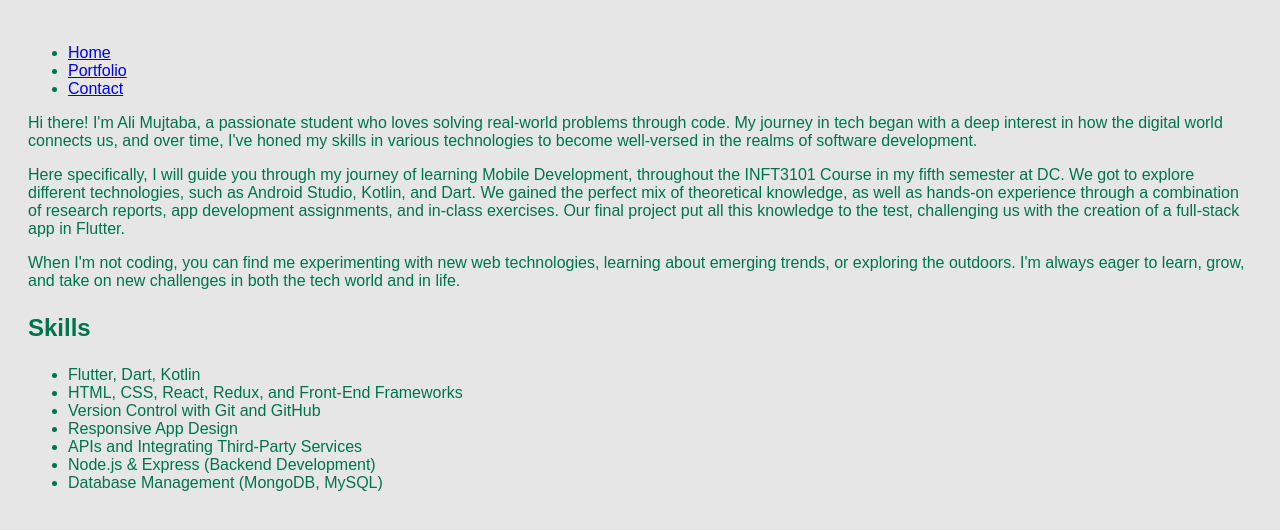
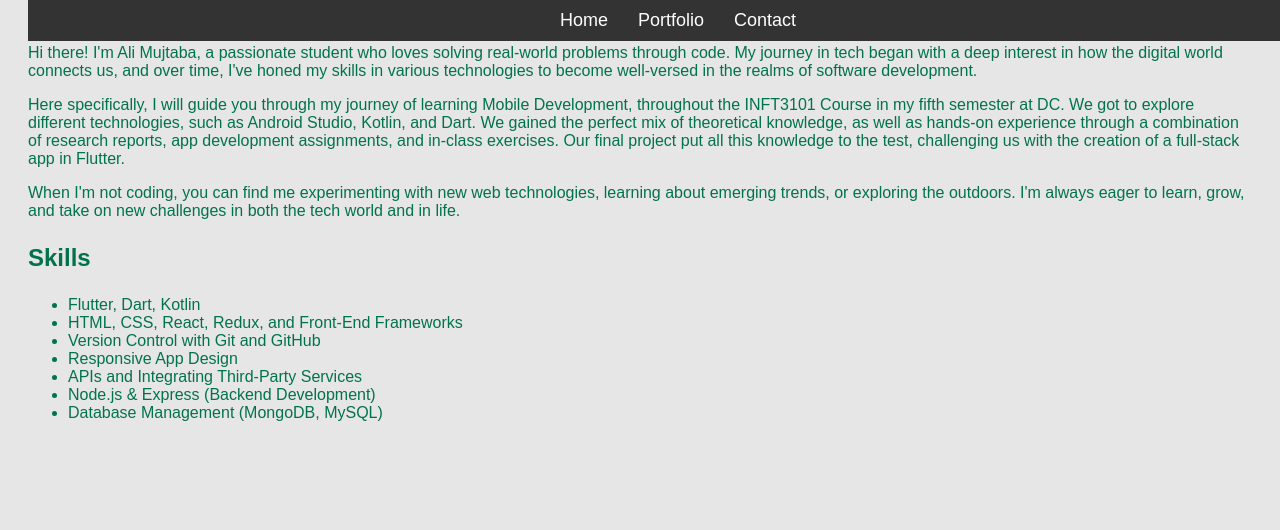
Before and after one commit to alimujtaba02/INFT3101-Lab6, a React (Create React App) app: page / in a window 1280 px wide. Shown: the top 530 px of the page. Built offline with nearby package versions, Linux system fonts and the light colour scheme.

Commit message:
changed css

```diff
--- a/src/App.css
+++ b/src/App.css
@@ -4,7 +4,37 @@
     --durham-gray: #e6e6e6;
     --white: #ffffff;
   }
+  /* Navbar styling */
+nav {
+  background-color: #333;
+  padding: 10px;
+  position: fixed;
+  top: 0;
+  width: 100%;
+  z-index: 1000;
+}
 
+nav ul {
+  list-style-type: none;
+  display: flex;
+  justify-content: center;
+  margin: 0;
+  padding: 0;
+}
+
+nav li {
+  margin: 0 15px;
+}
+
+nav a {
+  color: white;
+  text-decoration: none;
+  font-size: 18px;
+}
+
+nav a:hover {
+  text-decoration: underline;
+}
   body {
     font-family: Arial, sans-serif;
     padding: 20px;
```
